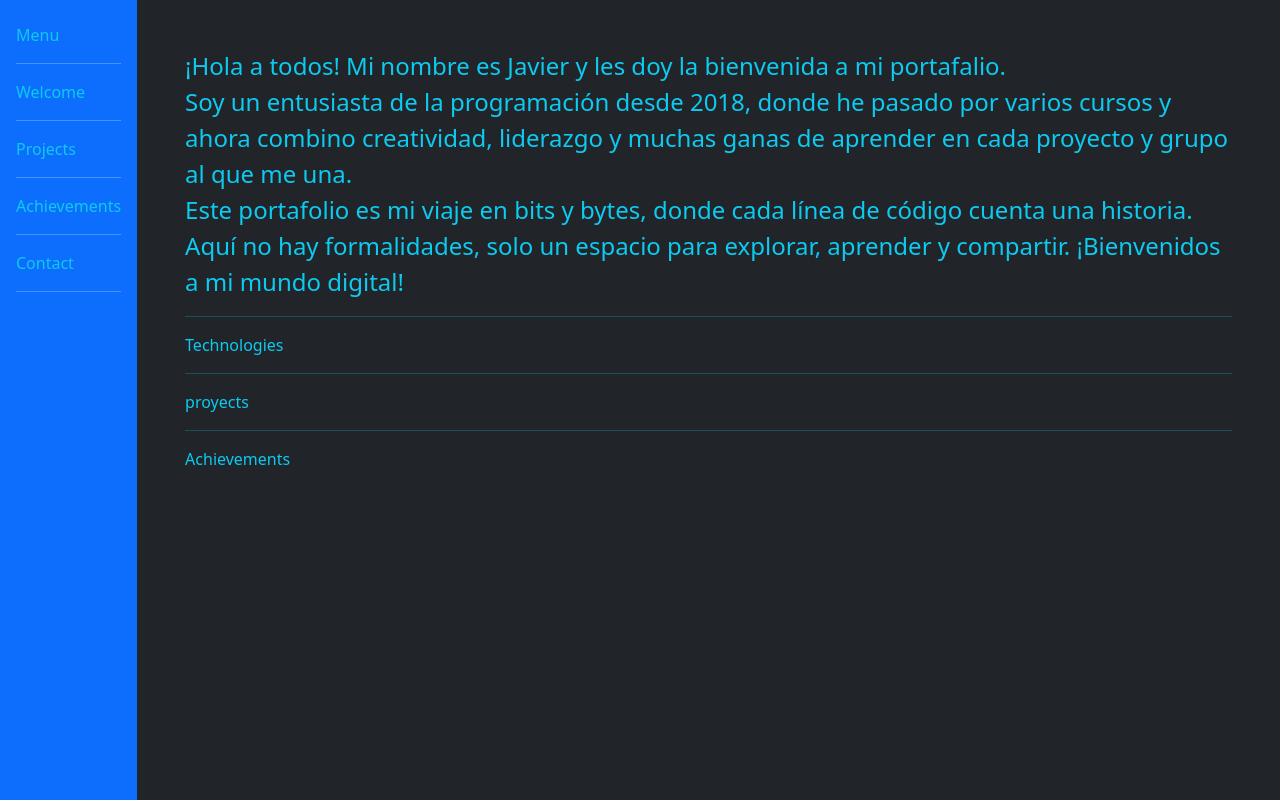
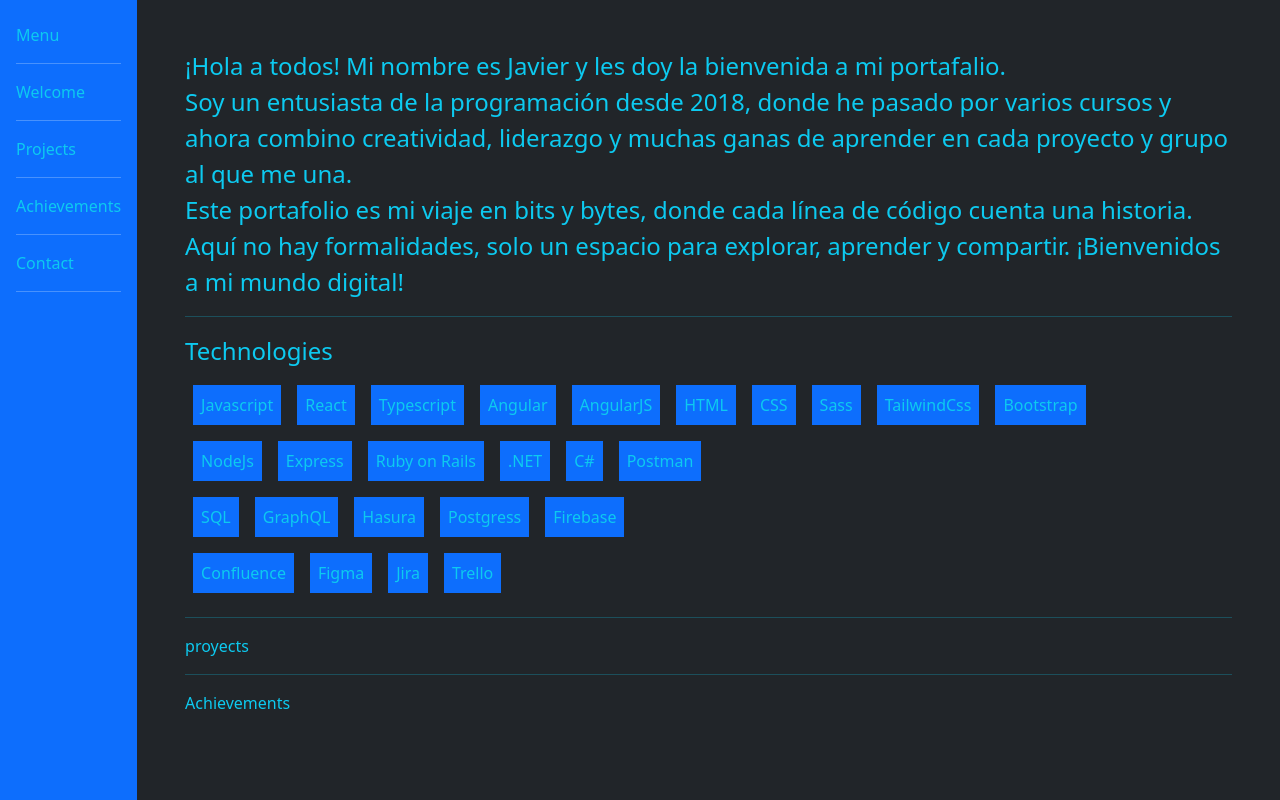
Before and after one commit to SFJavierE/portfoliojavier, a React (Create React App) app: page / in a window 1280 px wide. Built offline with nearby package versions, Linux system fonts and the light colour scheme.

Commit message:
add technologies

```diff
--- a/src/components/technologies/Technologies.tsx
+++ b/src/components/technologies/Technologies.tsx
@@ -1,7 +1,32 @@
 export default function Technologies () {
+    const tFrontend : string[] = ['Javascript', 'React', 'Typescript', 'Angular', 'AngularJS', 'HTML', 'CSS', 'Sass', 'TailwindCss', 'Bootstrap'];
+    const tBackend: string[] = ['NodeJs', 'Express', 'Ruby on Rails', '.NET', 'C#', 'Postman'];
+    const tDataBase: string[] = ['SQL', 'GraphQL', 'Hasura', 'Postgress', 'Firebase'];
+    const tOthers: string[] = ['Confluence', 'Figma', 'Jira', 'Trello'];
+
+    const technologiesList = (list: string[]) => (
+        <div className="d-flex mt-3">
+            {
+                list.map((t) => technology(t))
+            }
+        </div>
+    )
+
+    const technology = (t: string) => (
+        <div className="bg-primary p-2 mx-2">
+            {t}
+        </div>
+    )
+
     return(
-        <div>
-            Technologies
+        <div className="mb-4">
+            <span className="fs-4">
+                Technologies
+            </span>
+            { technologiesList(tFrontend) }
+            { technologiesList(tBackend) }
+            { technologiesList(tDataBase) }
+            { technologiesList(tOthers) }
         </div>
     )
 }
```
